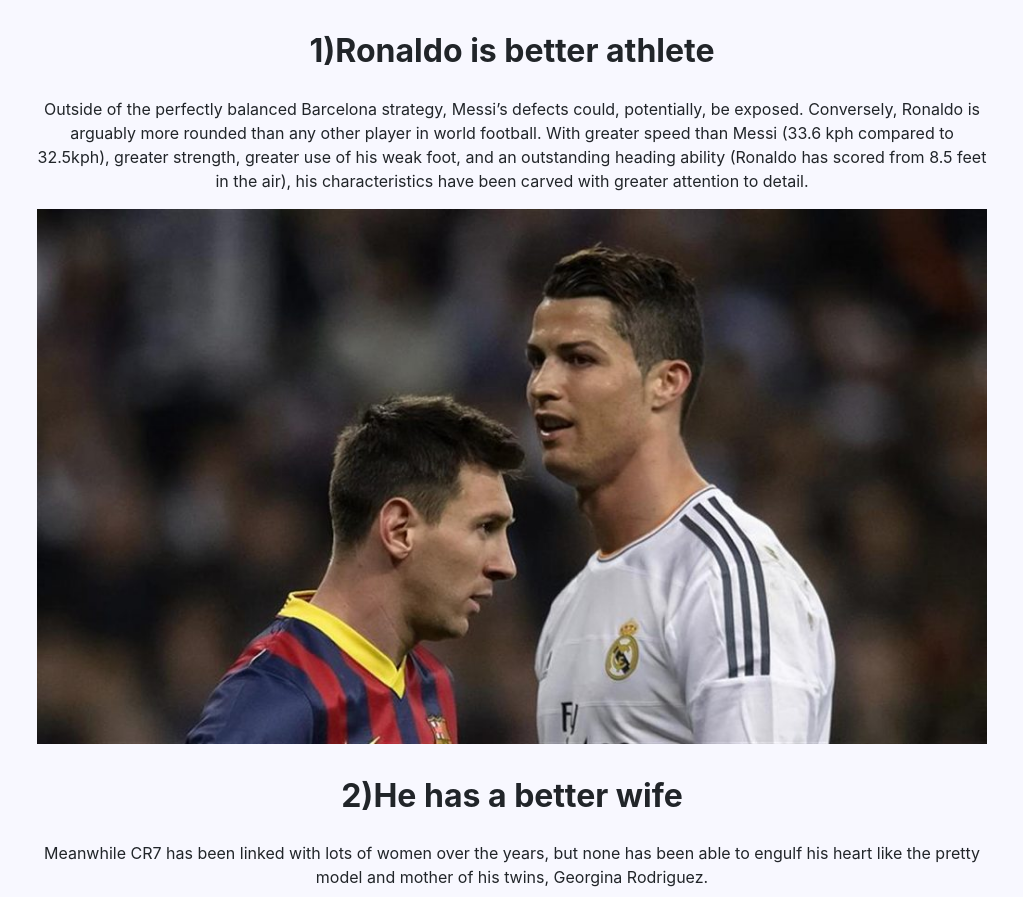
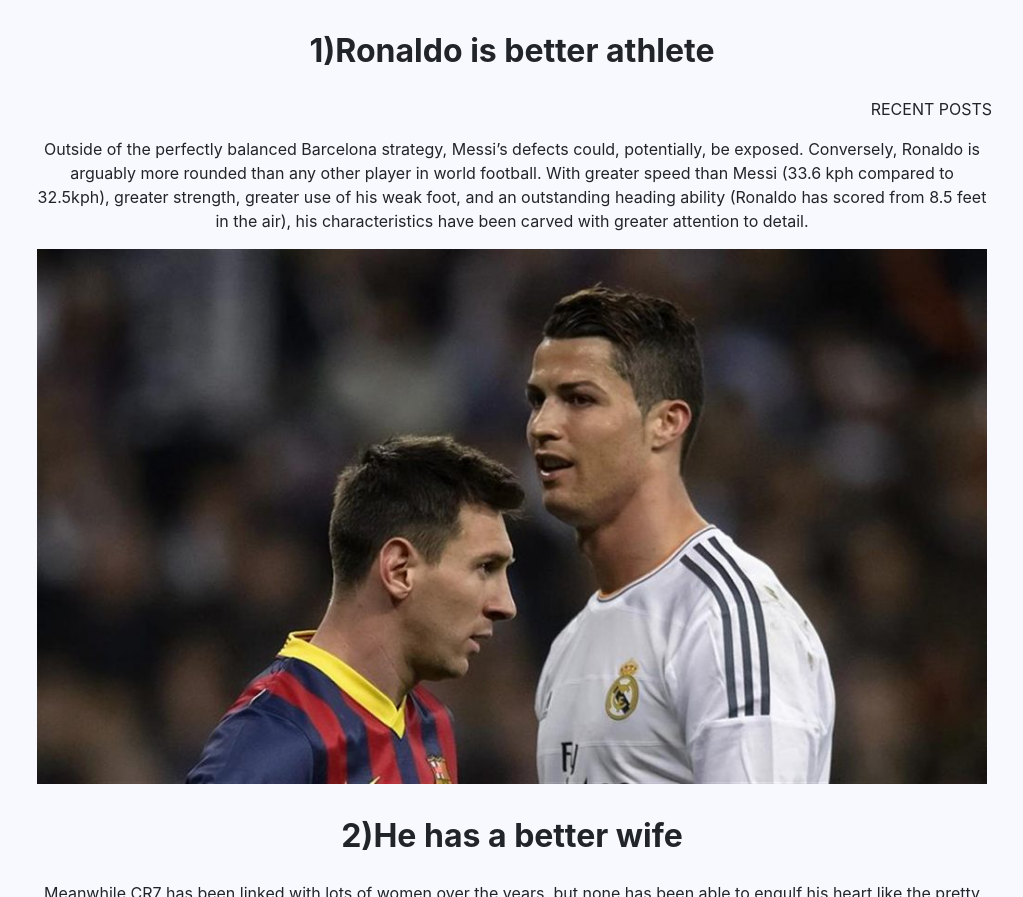
Before and after one commit to zholamanooov/mysite, a plain HTML site: page index.html in a window 1280 px wide. Shown: the part 961-1858 px from the top of the page, without its empty margins (128-1151 px from the left). Drawn offline with Linux system fonts and the light colour scheme.

Commit message:
Update index.html

```diff
--- a/index.html
+++ b/index.html
@@ -18,6 +18,7 @@ On the field, Ronaldo and Messi spearhead the long-standing El-Clasico rivalry f
 Well, we’ve finally found five reasons why Ronaldo can be considered better than Messi…</p>
 <image class="ronaldo" src="real.jpg" width="1200px">
 	<h1>1)Ronaldo is better athlete</h1>
+	<div align="right">RECENT POSTS</div>
 <p>Outside of the perfectly balanced Barcelona strategy, Messi’s defects could, potentially, be exposed. Conversely, Ronaldo is arguably more rounded than any other player in world football. With greater speed than Messi (33.6 kph compared to 32.5kph), greater strength, greater use of his weak foot, and an outstanding heading ability (Ronaldo has scored from 8.5 feet in the air), his characteristics have been carved with greater attention to detail.</p>
 <img src="Ronaldo-v-Messi-1024x577.jpg" width="950px">
 <h1>2)He has a better wife</h1>
```
